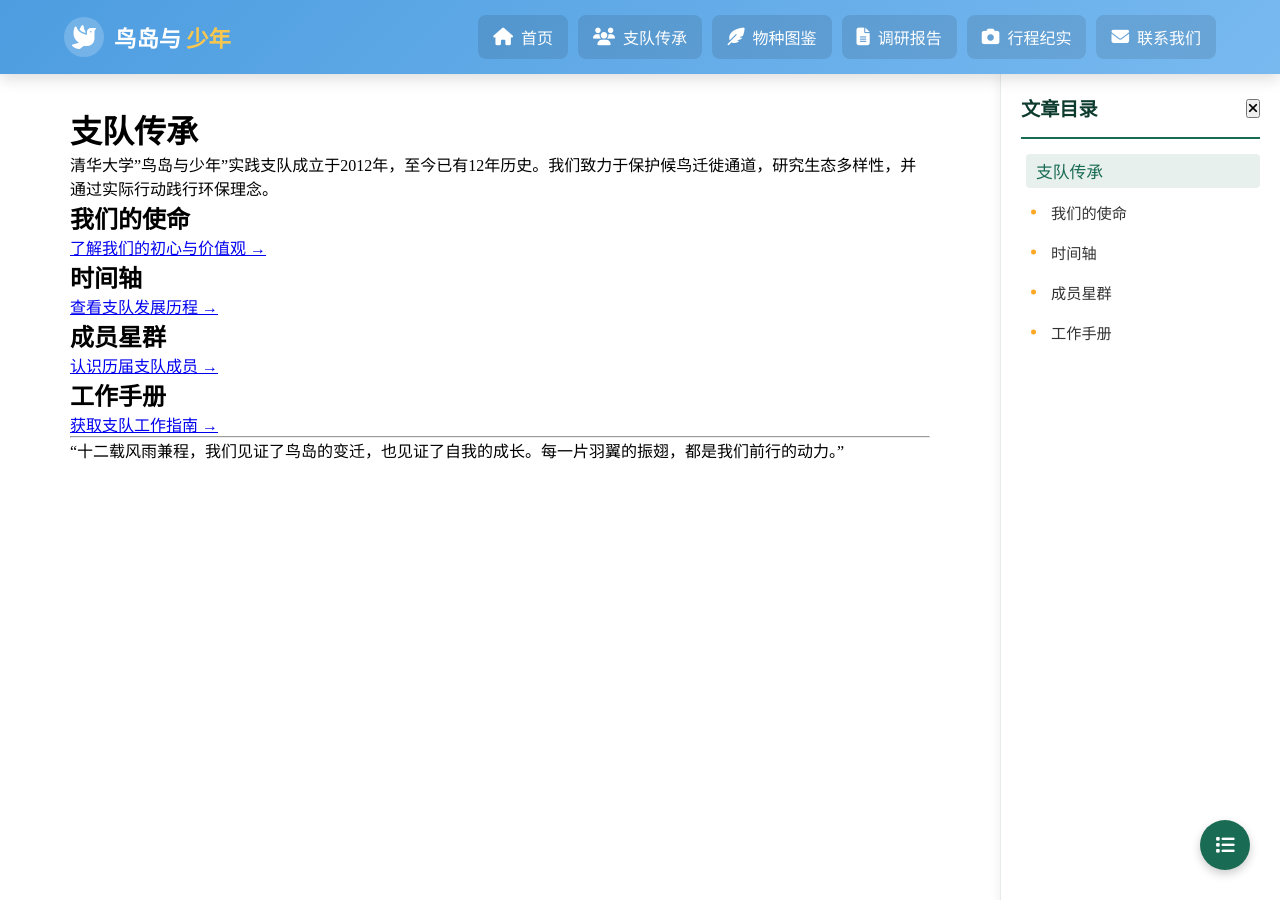
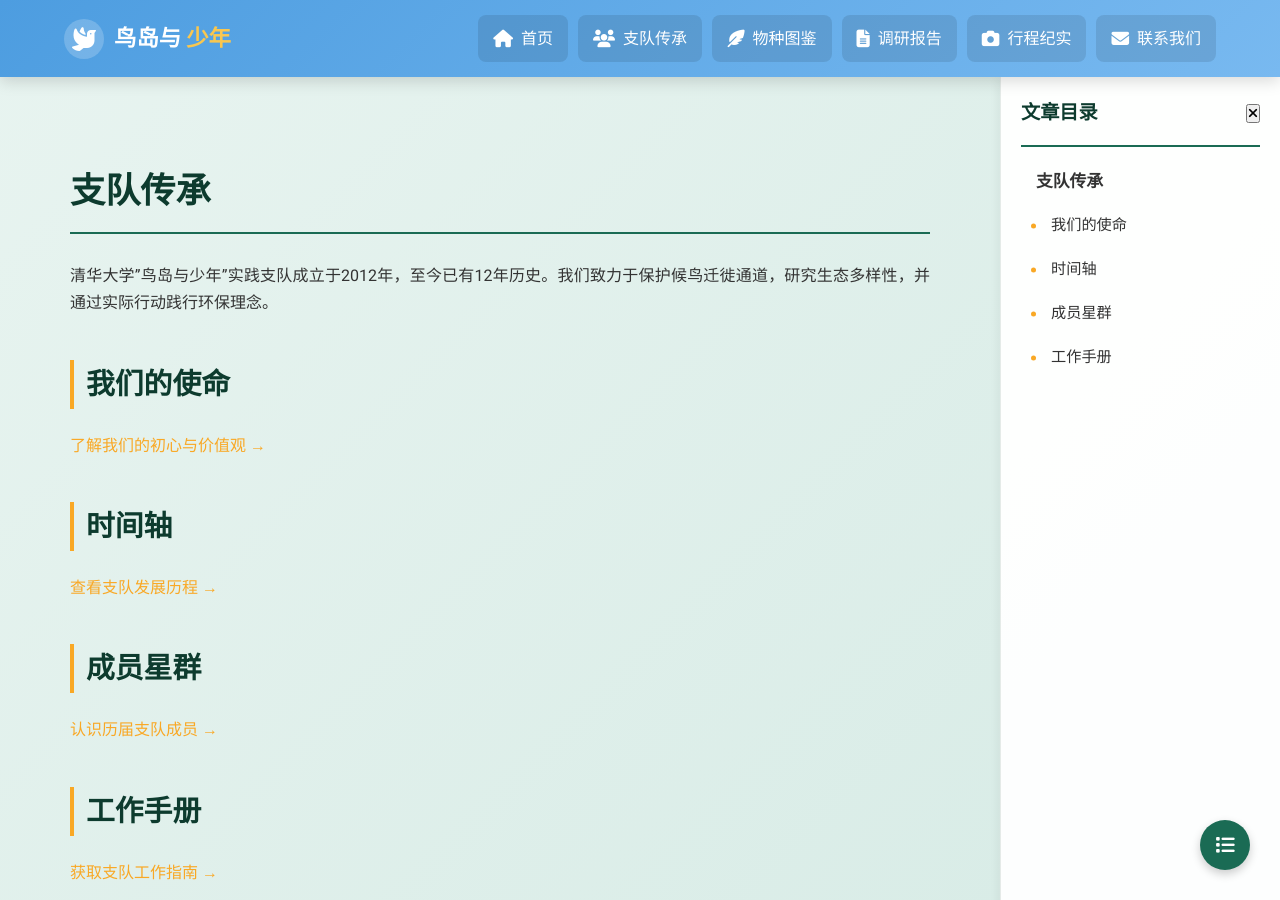
Before and after one commit to zf-li23/tsinghua_birdisland.github.io, a Jekyll site: the page built from about/index.md, in a window 1280 px wide and 900 px high. Built offline with Jekyll 4.4.1, drawn with Linux system fonts in a browser that asks for light colours.

Commit message:
Update default.html

```diff
--- a/_layouts/default.html
+++ b/_layouts/default.html
@@ -6,6 +6,7 @@
     <title>{{ page.title }} | 鸟岛与少年</title>
     <link rel="stylesheet" href="https://cdnjs.cloudflare.com/ajax/libs/font-awesome/6.4.0/css/all.min.css">
     <link href="https://fonts.googleapis.com/css2?family=Noto+Serif+SC:wght@400;700&family=Roboto:wght@300;400;500&display=swap" rel="stylesheet">
+    <link rel="stylesheet" href="{{ '/assets/css/style.css' | relative_url }}">
     <style>
         /* 添加目录侧边栏样式 */
         :root {
@@ -36,15 +37,6 @@
             display: flex;
             flex: 1;
             position: relative;
-        }
-
-        /* 内容区域 */
-        .content-container {
-            flex: 1;
-            max-width: 900px;
-            margin: 2rem auto;
-            padding: 0 20px;
-            transition: all var(--transition-speed) ease;
         }
 
         /* 目录侧边栏 */
```
